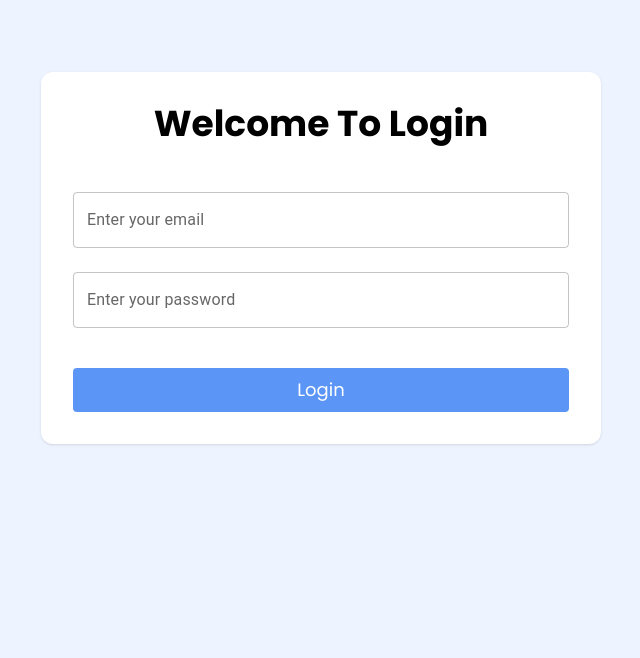
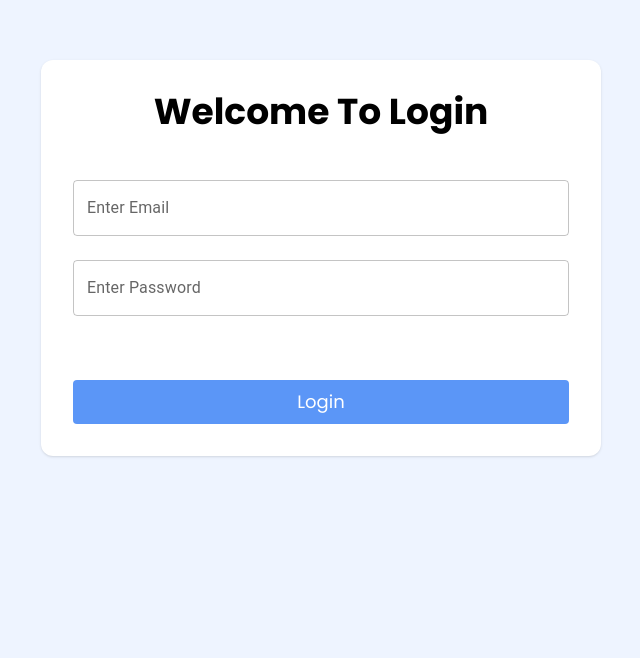
Before and after one commit to PiyalSt/Mordern_Chat_Application, a React (Vite) app: page / in a window 1280 px wide. Shown: the part 142-800 px from the top of the page, without its empty margins (319-959 px from the left). Built offline with nearby package versions, Linux system fonts and the light colour scheme.

Commit message:
feat: add login and registration validation

```diff
--- a/src/pages/Login.jsx
+++ b/src/pages/Login.jsx
@@ -1,15 +1,28 @@
 import { TextField } from "@mui/material";
 import React, { useState } from "react";
 import CommonButtons from "../components/CommonButtons";
+import { toast, ToastContainer } from "react-toastify";
 
 const Login = () => {
-  const [email, setEmail] = useState('')
-  const [password, setPassword] = useState('')
+  const [email, setEmail] = useState("");
+  const [emailError, setEmailError] = useState(false);
+  const [password, setPassword] = useState("");
+  const [passwordError, setPasswordError] = useState(false);
 
   const loginValidation = () => {
-    console.log(email);
+    if (!email) {
+      toast.error("Please Enter Email");
+      setEmailError(true);
+      return;
+    }
+    if (!password) {
+      toast.error("Please Enter Password");
+      setPasswordError(true);
+      return;
+    }
 
-  }
+    toast.success('Login Successfully')
+  };
 
   return (
     <div className="w-full h-screen bg-primary/10 flex items-center justify-center">
@@ -18,15 +31,29 @@ const Login = () => {
 
         <div className="flex flex-col gap-6 mt-12">
           <TextField
-            onChange={(e) => setEmail(e.target.value)}
+            onChange={(e) => {
+              setEmail(e.target.value);
+              setEmailError(false);
+            }}
             type="email"
-            label="Enter your email"
-            variant="outlined" />
+            label="Enter Email"
+            variant="outlined"
+            error={emailError}
+          />
           <TextField
+            onChange={(e) => {
+              setPassword(e.target.value);
+              setPasswordError(false);
+            }}
             type="password"
-            label="Enter your password"
+            label="Enter Password"
             variant="outlined"
+            error={passwordError}
           />
+
+
+          {/* Toastify Container */}
+          <ToastContainer position="top-right" />
         </div>
         <div className="flex justify-center mt-10">
           <CommonButtons onclick={loginValidation} text={"Login"} />
--- a/src/pages/Registration.jsx
+++ b/src/pages/Registration.jsx
@@ -1,21 +1,41 @@
 import { TextField } from "@mui/material";
 import React, { useState } from "react";
 import CommonButtons from "../components/CommonButtons";
+import { ToastContainer, toast } from "react-toastify";
 
 const Registration = () => {
   const [user, setUser] = useState('')
   const [userError, setUserError] = useState(false)
   const [email, setEmail] = useState('')
+  const [emailError, setEmailError] = useState(false)
   const [password, setPassword] = useState('')
+  const [passwordError, setPasswordError] = useState(false)
   const [confirmPassword, setConfirmPassword] = useState('')
+  const [confirmPasswordError, setConfirmPasswordError] = useState(false)
 
   const registrationValidation = () => {
     if(!user) {
-      console.log('Please enter name');
+      toast.error('Please Enter Name')
       setUserError(true)
+      return;
+    }
+    if(!email) {
+      toast.error('Please Enter Email')
+      setEmailError(true)
+      return;
+    }
+    if(!password) {
+      toast.error('Please Enter Password')
+      setPasswordError(true)
+      return;
+    }
+    if(!confirmPassword) {
+      toast.error('Please Enter Password')
+      setConfirmPasswordError(true)
+      return;
     }
 
-    console.log(user)
+    toast.success('Registration Successfully')
   }
 
   return (
@@ -36,20 +56,38 @@ const Registration = () => {
               error={userError}
             />
             <TextField
+              onChange={(e)=> {
+                setEmail(e.target.value)
+                setEmailError(false)
+              }}
               type="email"
               label="Enter Email"
               variant="outlined"
+              error={emailError}
             />
             <TextField
+              onChange={(e)=> {
+                setPassword(e.target.value)
+                setPasswordError(false)
+              }}
               type="password"
               label="Enter Password"
               variant="outlined"
+              error={passwordError}
             />
             <TextField
+              onChange={(e)=> {
+                setConfirmPassword(e.target.value)
+                setConfirmPasswordError(false)
+              }}
               type="password"
               label="Confirm Password"
               variant="outlined"
+              error={confirmPasswordError}
             />
+
+            {/* Toastify Container */}
+            <ToastContainer position="top-right" />
           </div>
           <div className="flex justify-center mt-10">
             <CommonButtons onclick={registrationValidation} text={"Sign Up"} />
```
